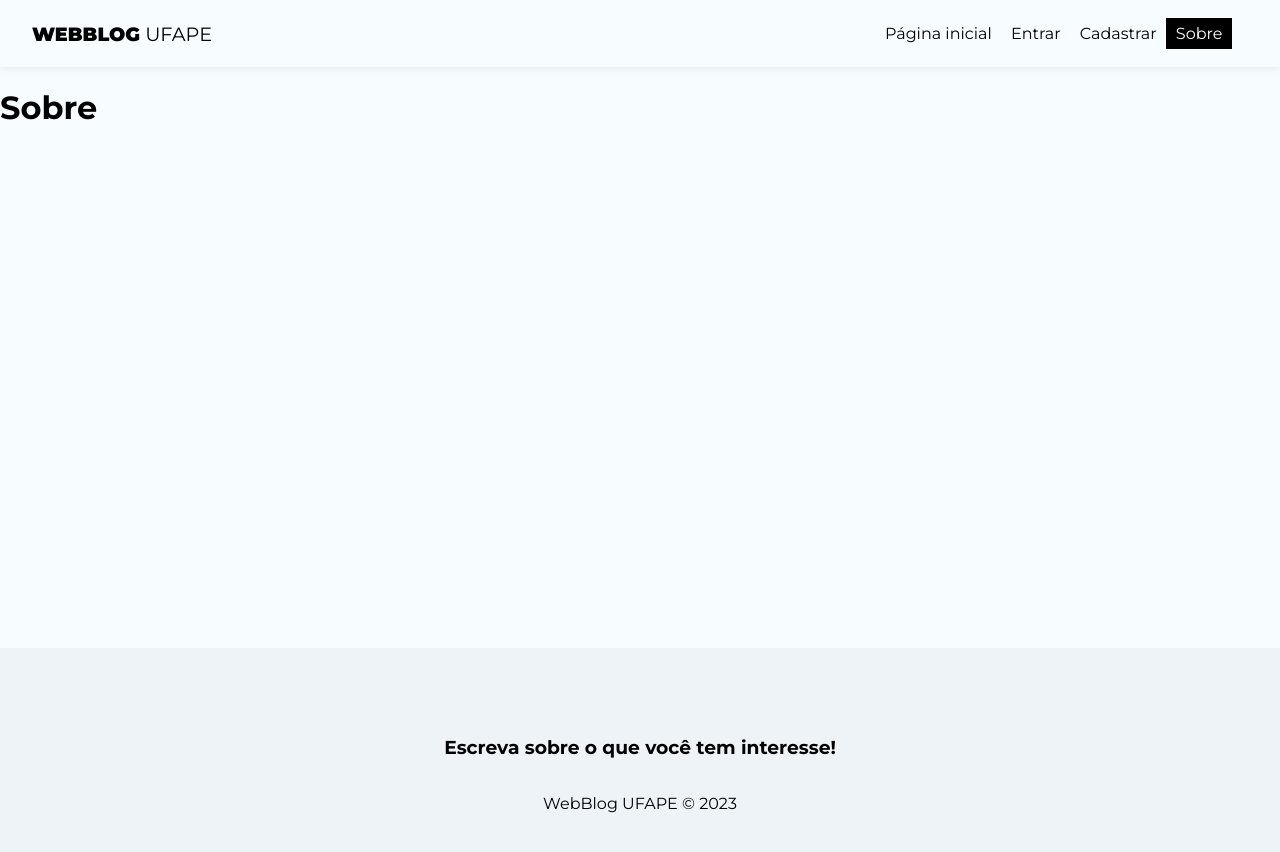
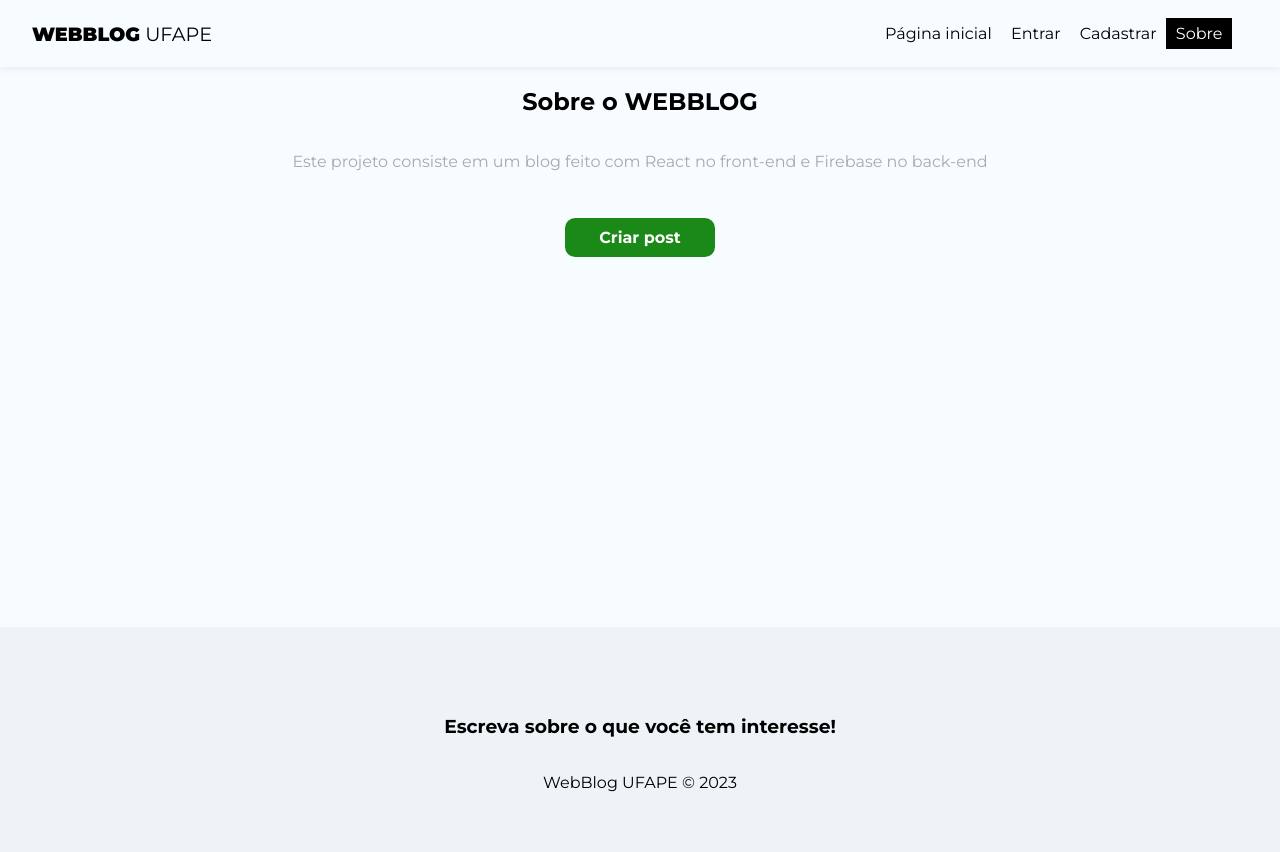
Before and after one commit to VictorW-dev/WebBlog_UFAPE, a React (Create React App) app: page /about in a window 1280 px wide. Shown: the top 852 px of the page. Built offline with nearby package versions, Linux system fonts and the light colour scheme; no server answers.

Commit message:
Blocking pages that need authentication and implementing About page

```diff
--- a/src/App.js
+++ b/src/App.js
@@ -46,14 +46,14 @@
       <AuthProvider value={{ user }} >
         <BrowserRouter>
           <Navbar />
-          <div className='container'>
+          <div className="container">
             <Routes>
               <Route path="/" element={<Home />} />
-              <Route path='/about' element={<About />} />
-              <Route path="/login" element={<Login />} />
-              <Route path='/register' element={<Register />} />
-              <Route path="/posts/create" element={<CreatePost />} />
-              <Route path="/dashboard" element={<Dashboard />} />
+              <Route path="/about" element={<About />} />
+              <Route path="/login" element={!user ? <Login /> : <Navigate to="/" />} />
+              <Route path="/register" element={!user ? <Register /> : <Navigate to="/" />} />
+              <Route path="/posts/create" element={user ? <CreatePost /> : <Navigate to="/login" />} />
+              <Route path="/dashboard" element={user ? <Dashboard /> : <Navigate to="/login" />} />
             </Routes>
           </div>
           <Footer />
--- a/src/pages/About/About.js
+++ b/src/pages/About/About.js
@@ -1,10 +1,15 @@
 // CSS
 import styles from './About.module.css';
 
+// React Router
+import { Link } from 'react-router-dom';
+
 const About = () => {
     return (
-        <div>
-            <h1>Sobre</h1>
+        <div className={styles.about}>
+            <h2>Sobre o <span>WEBBLOG</span></h2>
+            <p>Este projeto consiste em um blog feito com React no front-end e Firebase no back-end</p>
+            <Link to="/posts/create" className="btn">Criar post</Link>
         </div>
     );
 }
--- a/src/pages/About/About.module.css
+++ b/src/pages/About/About.module.css
@@ -0,0 +1,17 @@
+.about {
+    text-align: center;
+    display: flex;
+    flex-direction: column;
+    align-items: center;
+}
+
+.about p {
+    color: #aaa;
+    margin-bottom: 2em;
+}
+
+.about a {
+    display: block;
+    margin-top: 15px;
+    padding: 10px 15px;
+}
```
